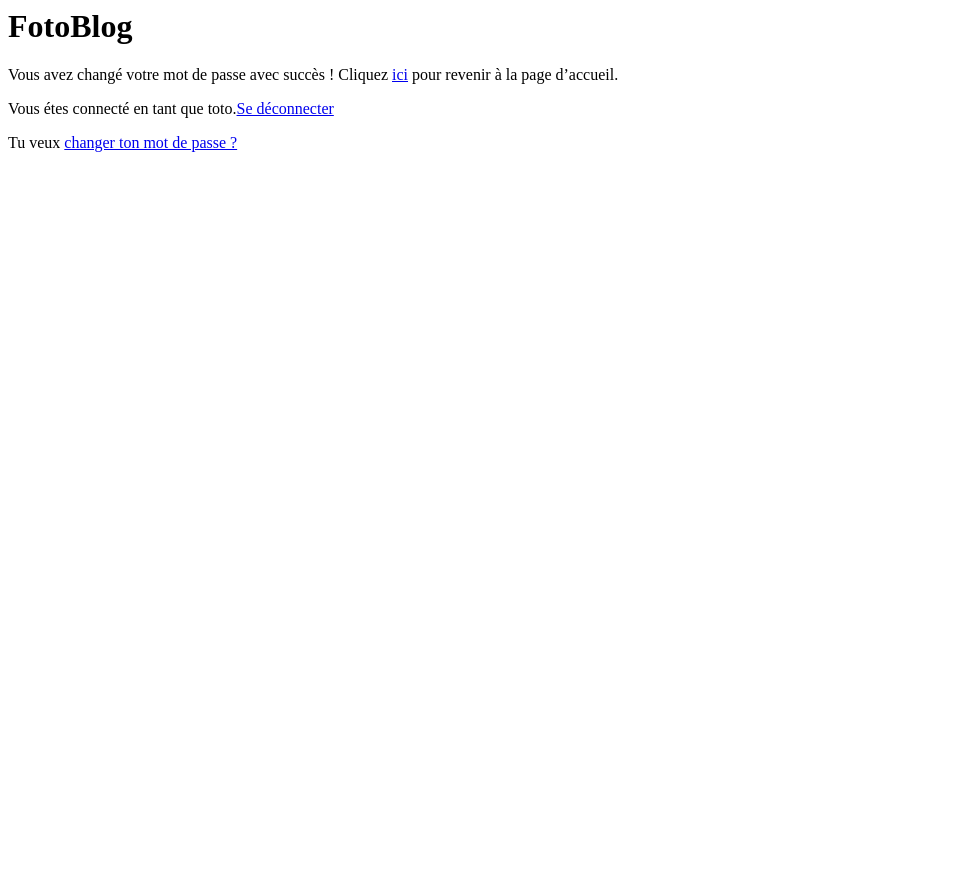
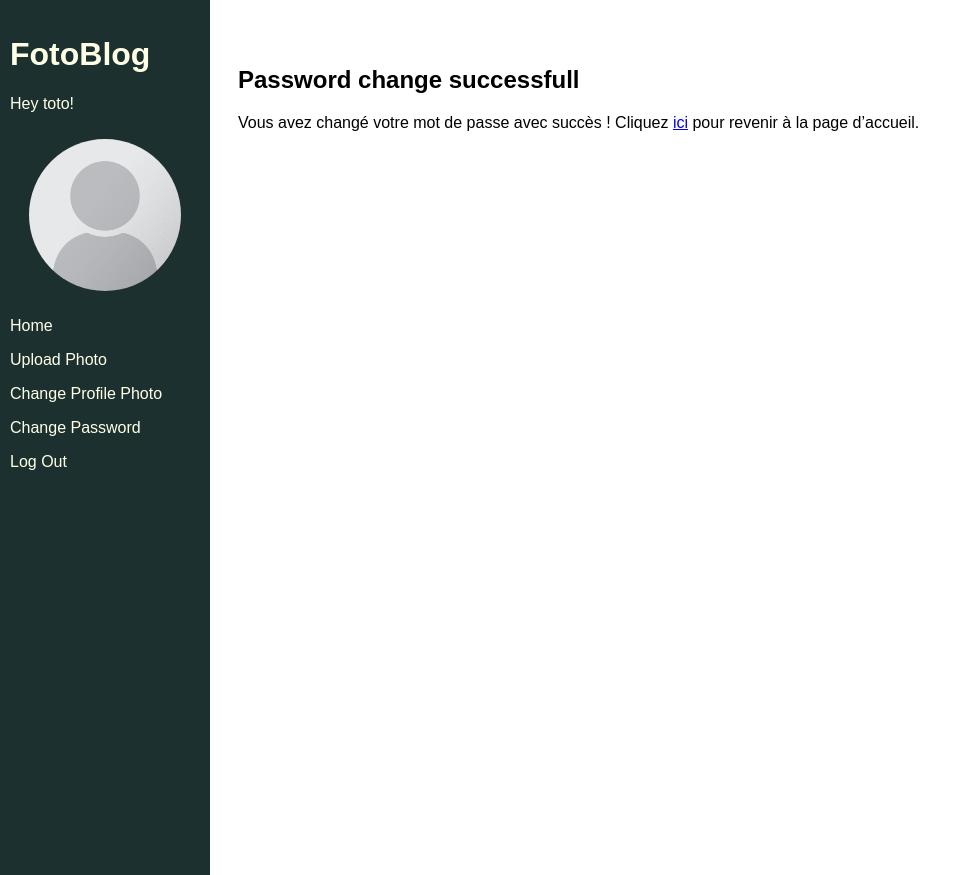
Before and after one commit to LaureSaintAntonin/fotoblog, a Django app: page /change-password-done/ in a window 1280 px wide. Shown: the whole page, without its empty margins (0-973 px from the left). Run offline with Django 5.2, Linux system fonts and the light colour scheme; a user stored in the database is signed in.

Commit message:
chapitre 5.2

```diff
--- a/authentication/templates/authentication/login.html
+++ b/authentication/templates/authentication/login.html
@@ -1,5 +1,5 @@
 {% extends 'base.html'%} {% block content%}
-<p>{{ message }}</p>
+<h2>Log In</h2>
 <form method="post">
 	{{ form.as_table}} {% csrf_token %}
 	<button type="submit">Se Connecter</button>
--- a/authentication/templates/authentication/password_change_done.html
+++ b/authentication/templates/authentication/password_change_done.html
@@ -1,4 +1,5 @@
 {% extends 'base.html' %}
 {% block content %}
-    <p>Vous avez changé votre mot de passe avec succès ! Cliquez <a href={% url 'home' %}>ici</a> pour revenir à la page d’accueil.</p>
+<h2>Password change successfull</h2>
+<p>Vous avez changé votre mot de passe avec succès ! Cliquez <a href={% url 'home' %}>ici</a> pour revenir à la page d’accueil.</p>
 {% endblock content %}
--- a/authentication/templates/authentication/password_change_form.html
+++ b/authentication/templates/authentication/password_change_form.html
@@ -1,4 +1,5 @@
 {% extends 'base.html' %} {% block content %}
+<h2>Change your Password</h2>
 <form method="post">
 	{{ form.as_p }} {% csrf_token %}
 	<button type="submit">Changer le mot de passe</button>
--- a/fotoblog/settings.py
+++ b/fotoblog/settings.py
@@ -120,6 +120,7 @@ USE_TZ = True
 # https://docs.djangoproject.com/en/5.0/howto/static-files/
 
 STATIC_URL = "static/"
+STATICFILES_DIRS = [BASE_DIR.joinpath('static/')]
 
 # Default primary key field type
 # https://docs.djangoproject.com/en/5.0/ref/settings/#default-auto-field
--- /dev/null
+++ b/static/app.css
@@ -0,0 +1,58 @@
+html {
+	font-family: Arial;
+}
+
+/* The sidebar menu */
+.sidebar {
+	height: 100%; /* Full-height: remove this if you want "auto" height */
+	width: 190px; /* Set the width of the sidebar */
+	position: fixed; /* Fixed Sidebar (stay in place on scroll) */
+	z-index: 1; /* Stay on top */
+	top: 0; /* Stay at the top */
+	left: 0;
+	background-color: #1d3030;
+	color: #ffffe6;
+	overflow-x: hidden; /* Disable horizontal scroll */
+	padding-top: 15px;
+	padding-left: 10px;
+	padding-right: 10px;
+}
+
+/* The navigation menu links */
+.sidebar a {
+	text-decoration: none;
+	color: #ffffe6;
+	display: block;
+}
+
+/* When you mouse over the navigation links, change their color */
+.sidebar a:hover {
+	color: #f1f1f1;
+}
+
+/* Style page content */
+.main {
+	margin-left: 210px; /* Same as the width of the sidebar */
+	padding: 20px;
+}
+
+.avatar {
+	width: 80%;
+	border-radius: 50%;
+	display: block;
+	margin: auto;
+	padding-top: 10px;
+	padding-bottom: 10px;
+}
+
+.grid-container {
+	display: grid;
+	grid-template-columns: auto auto auto;
+	padding: 20px;
+	text-align: center;
+}
+
+.post img {
+	width: 80%;
+	border-radius: 5px;
+}
--- a/templates/base.html
+++ b/templates/base.html
@@ -1,20 +1,23 @@
-<html>
+{% load static %}
+<>
 	<head>
 		<title>FotoBlog</title>
+		<link rel="stylesheet" href="{% static 'app.css' %}" />
 	</head>
-	<body>
+	<body>        <div class="sidebar">
 		<h1>FotoBlog</h1>
-		{% block content %}{% endblock content %} {% if user.is_authenticated %}
-		<p>
-			Vous étes connecté en tant que {{ request.user }}.<a
-				href="{% url 'logout'%}"
-				>Se déconnecter</a
-			>
-		</p>
-		<p>
-			Tu veux
-			<a href="{% url 'password_change' %}">changer ton mot de passe ?</a>
-		</p>
+		{%  if user.is_authenticated %}
+			<p>Hey {{ user }}!</p>
+			<img class="avatar" src="{% static 'images/default_profile.png'%}">
+			<p><a href="{% url 'home' %}">Home</a></p>
+			<p><a href="{% url 'photo_upload' %}">Upload Photo</a></p>
+			<p><a href="">Change Profile Photo</a></p>
+			<p><a href="{% url 'password_change' %}">Change Password</a></p>
+			<p><a href="{% url 'logout' %}">Log Out</a></p>
 		{% endif %}
-	</body>
+	</div>
+	<div class="main">
+		{% block content %}{% endblock content %}
+	</div>
+</body>
 </html>
```
Also changed, not shown: db.sqlite3, static/images/default_profile.png (added), 1 other file.
